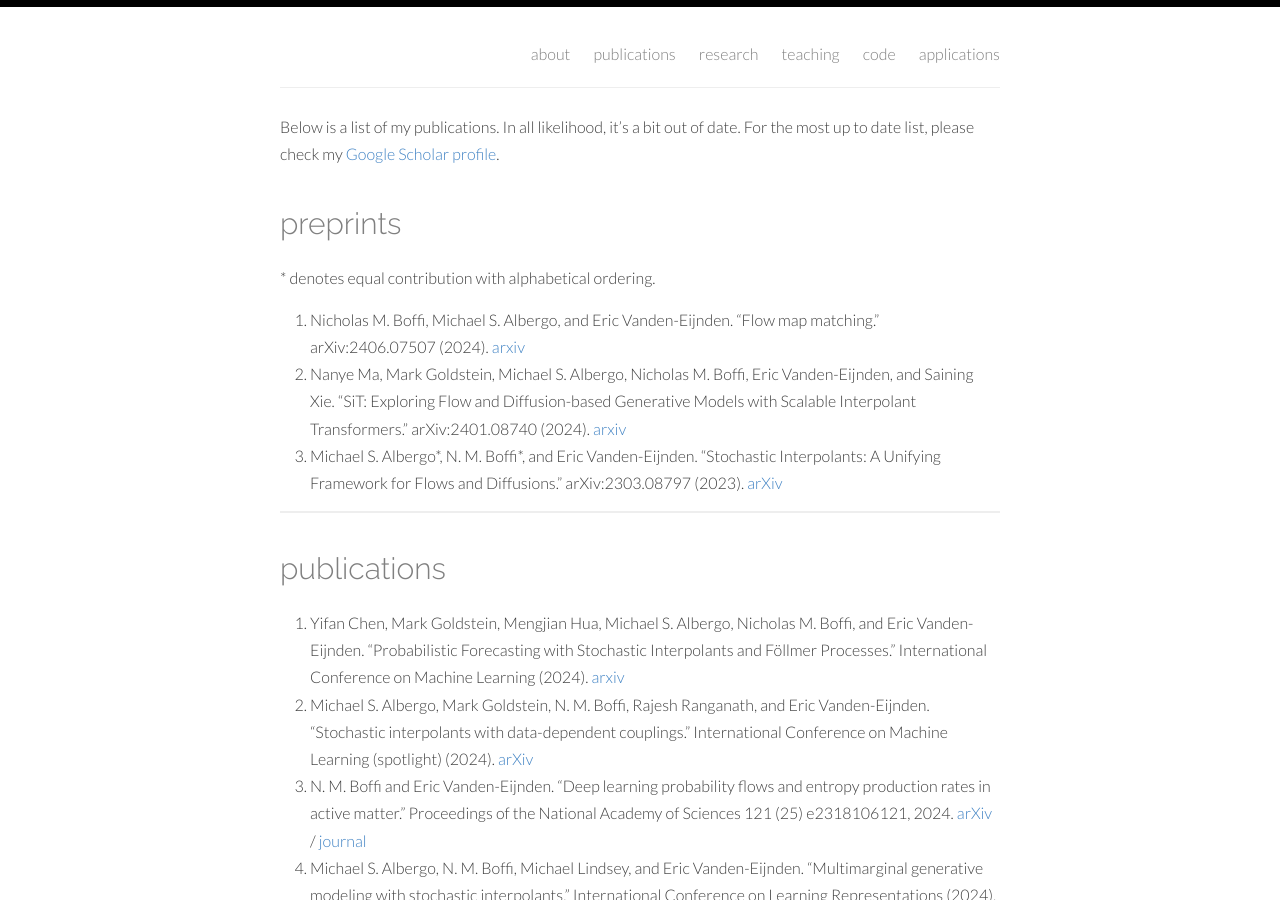
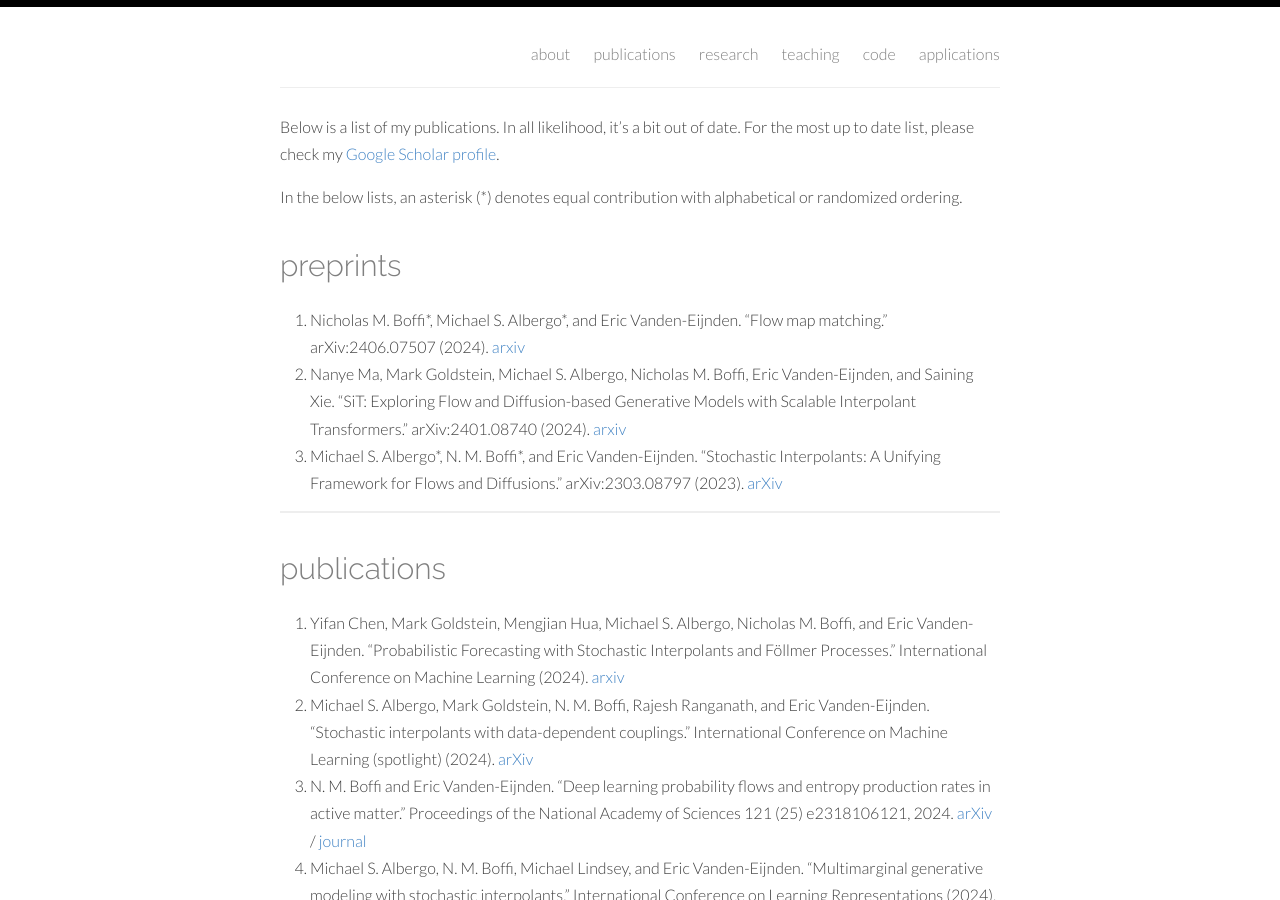
Before and after one commit to nmboffi/nmboffi.github.io, a Jekyll site: the page built from _pages/publications.md, in a window 1280 px wide and 900 px high. Built offline with Jekyll 4.4.1, drawn with Linux system fonts in a browser that asks for light colours.

Commit message:
further minor updates

```diff
--- a/_pages/publications.md
+++ b/_pages/publications.md
@@ -4,10 +4,11 @@ permalink: /publications/
 ---
 Below is a list of my publications. In all likelihood, it's a bit out of date. For the most up to date list, please check my [Google Scholar profile](https://scholar.google.com/citations?user=_jkX2q0AAAAJ&hl=en&oi=ao).
 
+In the below lists, an asterisk (\*) denotes equal contribution with alphabetical or randomized ordering.
+
 # preprints
-\* denotes equal contribution with alphabetical ordering.
 
-1. Nicholas M. Boffi, Michael S. Albergo, and Eric Vanden-Eijnden. "Flow map matching." arXiv:2406.07507 (2024). [arxiv](https://arxiv.org/abs/2406.07507)
+1. Nicholas M. Boffi\*, Michael S. Albergo\*, and Eric Vanden-Eijnden. "Flow map matching." arXiv:2406.07507 (2024). [arxiv](https://arxiv.org/abs/2406.07507)
 1. Nanye Ma, Mark Goldstein, Michael S. Albergo, Nicholas M. Boffi, Eric Vanden-Eijnden, and Saining Xie. "SiT: Exploring Flow and Diffusion-based Generative Models with Scalable Interpolant Transformers." arXiv:2401.08740 (2024). [arxiv](https://arxiv.org/abs/2401.08740)
 1. Michael S. Albergo\*, N. M. Boffi\*, and Eric Vanden-Eijnden. "Stochastic Interpolants: A Unifying Framework for Flows and Diffusions." arXiv:2303.08797 (2023). [arXiv](https://arxiv.org/abs/2303.08797)
 
```
